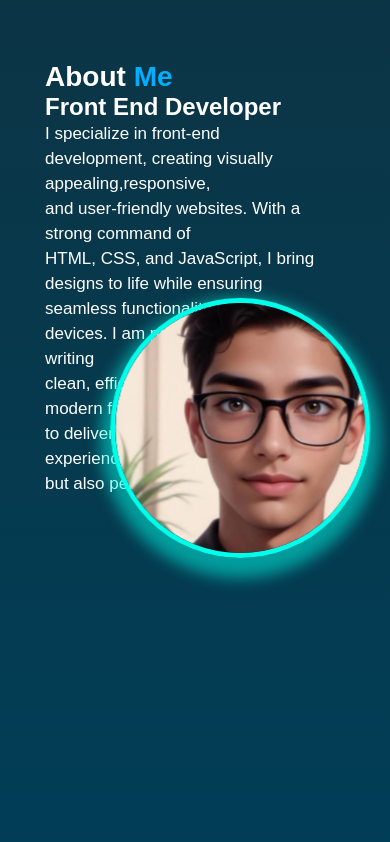
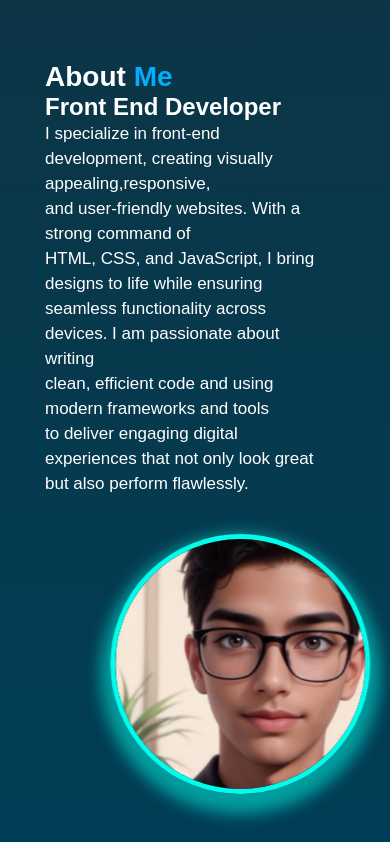
Before and after one commit to HananIrfan-Developer/Hanan-Irfan-Portfolio, a plain HTML site: page index.html in a window 390 px wide. Shown: the part 1025-1867 px from the top of the page. Drawn offline with Linux system fonts and the light colour scheme; a script that the page names is missing.

Commit message:
changing someting in responsivenss

```diff
--- a/Portfolio.css
+++ b/Portfolio.css
@@ -236,7 +236,7 @@ nav {
   }
   .myimage img {
     position: absolute;
-    top: 152%;
+    top: 180%;
     left: 20%;
     z-index: 2;
   }
```
